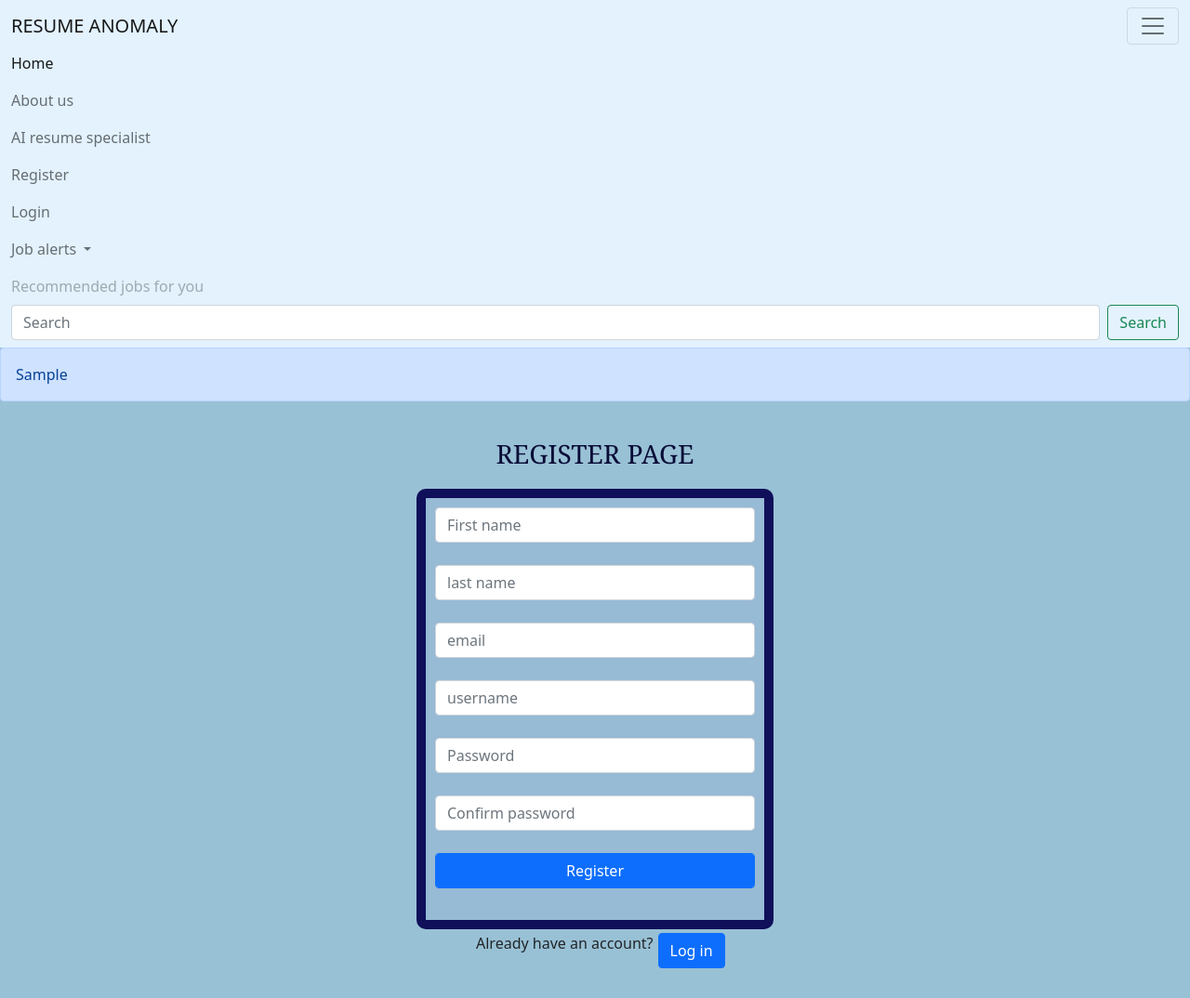
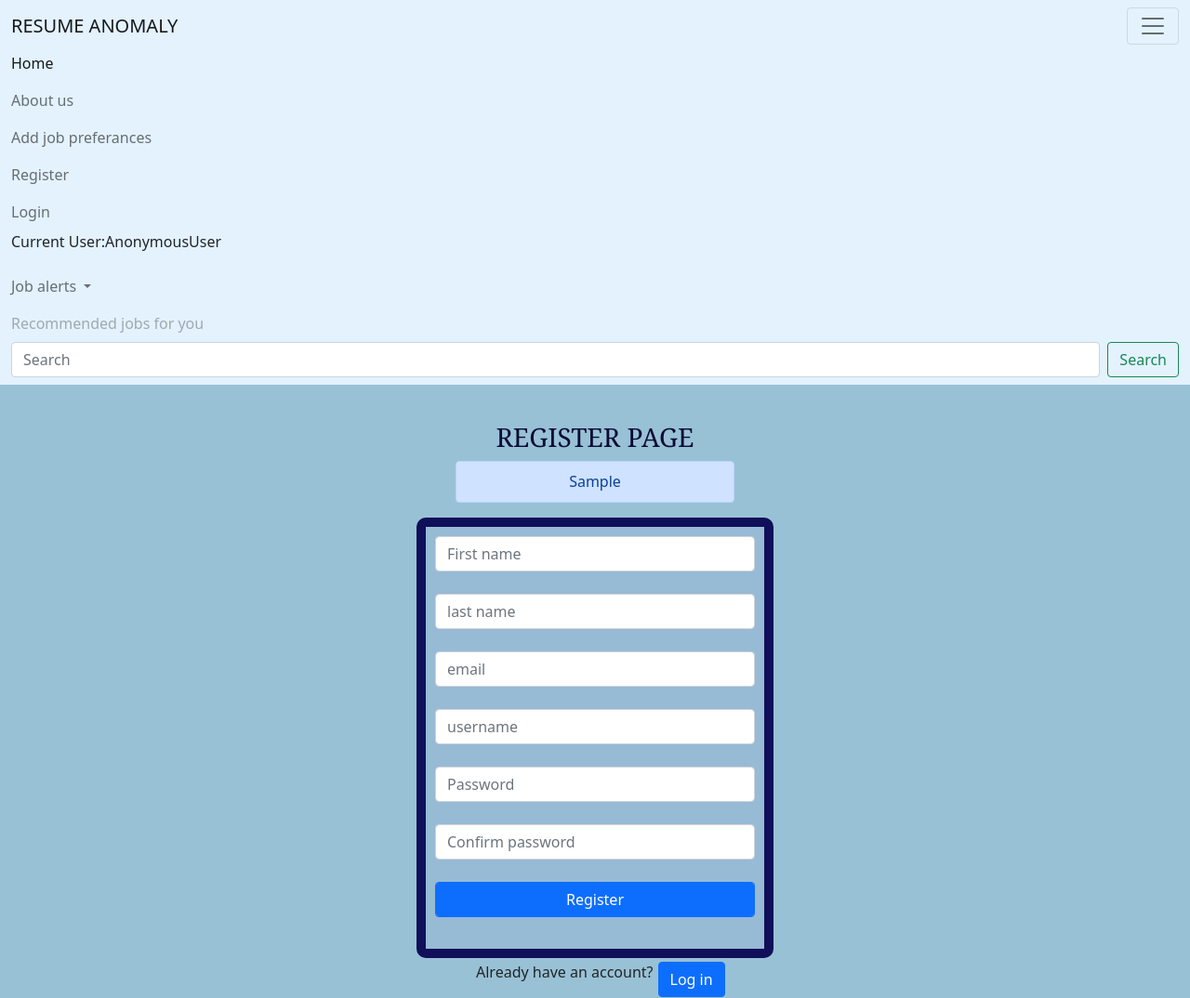
Before and after one commit to irene-codes/Applicant-Tracking-System, a Django app: template main/templates/register.html in a window 1280 px wide, after a click that opens the changed part. Shown: the whole page at 93% size. Before the commit the page ends 1042 px from the top, so only its background shows below. Run offline with Django 5.2, Linux system fonts and the light colour scheme; the template is opened without the code that fills it: most values are stand-ins (such as "Sample title", 1, 10 or a date in 2020).

Commit message:
started1

```diff
--- a/ats/settings.py
+++ b/ats/settings.py
@@ -38,6 +38,7 @@ INSTALLED_APPS = [
     'django.contrib.messages',
     'django.contrib.staticfiles',
     'main',
+    'django_countries',
 ]
 
 MIDDLEWARE = [
--- a/main/static/css/login.css
+++ b/main/static/css/login.css
@@ -39,3 +39,9 @@ body{
     margin-top: 40px;
 
 }
+
+.kl{
+    display: flex;
+    align-items: center;
+    justify-content: center;
+}
--- a/main/static/css/register.css
+++ b/main/static/css/register.css
@@ -1,7 +1,7 @@
 .fm{
     margin:0 auto; /*  so margin auto splits evenly the leftover space made by the width liek when u give give width a fixed value it will be liek 30% of its parent and by default it will start from left and so there will be space at right so when u us emargin auto it will take teh leftover space and distribute it evenly */
     width: 30%;
-    margin-top: 20px;
+
     border-radius: 10px;
     border-style: solid;
     border-width: 10px;
@@ -33,3 +33,18 @@ body{
     font-family: Cambria, Cochin, Georgia, Times, 'Times New Roman', serif;
     margin-top: 40px;
 }
+.fo{
+
+    width: 300px;
+    display: flex;
+    align-items: center;
+    justify-content: center;
+    height: 45px;
+    border-radius: 4px;
+}
+
+.kl{
+    display: flex;
+    align-items: center;
+    justify-content: center;
+}
--- a/main/templates/base.html
+++ b/main/templates/base.html
@@ -25,14 +25,24 @@
           <a class="nav-link" href="#">About us</a>
         </li>
          <li class="nav-item">
-          <a class="nav-link" href="#">AI resume specialist</a>
+          <a class="nav-link" href="/add/">Add job preferances</a>
         </li>
+      {% if user.is_authenticated %}
+          <li class="nav-item">
+            <a class="nav-link" href="/logout/">Logout</a>
+          </li>
+      {% else%}
+          <li class="nav-item">
+            <a class="nav-link" href="/register/">Register</a>
+          </li>
+          <li class="nav-item">
+            <a class="nav-link" href="/login/">Login</a>
+          </li>
+      {% endif %}
         <li class="nav-item">
-          <a class="nav-link" href="/register/">Register</a>
+            <p> Current User:{{request.user}} </p>
         </li>
-          <li class="nav-item">
-          <a class="nav-link" href="/login/">Login</a>
-        </li>
+
         <li class="nav-item dropdown">
           <a class="nav-link dropdown-toggle" href="#" id="navbarDropdown" role="button" data-bs-toggle="dropdown" aria-expanded="false">
             Job alerts
--- a/main/templates/register.html
+++ b/main/templates/register.html
@@ -6,12 +6,17 @@
 {% block style%}
   <link rel="stylesheet" href="{% static 'css/register.css'%}">
 {% endblock %}
+
+<h3 class="j">REGISTER  PAGE</h3>
 {% if er %}
-   <div  class="alert alert-primary" role="alert">
-     {{er}}
-   </div>
+  <div class="kl">
+    <div  class="alert alert-primary fo" role="alert">
+      {{er}}
+    </div>
+  </div>
+
 {% endif %}
-<h3 class="j">REGISTER  PAGE</h3>
+
 <div class="u">
     <form class="fm"  action="/register/" method="POST">
         {% csrf_token %}
@@ -20,8 +25,8 @@
 
         <input  class="form-control"type="email" name="em" placeholder="email"><br>
         <input  class="form-control"type="text" name="uname" placeholder="username"><br>
-        <input class="form-control" type="text" name="psw1" placeholder="Password"><br>
-        <input class="form-control" type="text" name="psw2" placeholder="Confirm password"><br>
+        <input class="form-control" type="password" name="psw1" placeholder="Password"><br>
+        <input class="form-control" type="password" name="psw2" placeholder="Confirm password"><br>
         <input class="form-control btn-primary"  type="submit" value="Register" ><br>
 
    </form>
--- a/main/urls.py
+++ b/main/urls.py
@@ -2,9 +2,9 @@ from django.urls import path
 from main.views import *
 urlpatterns=[
    path('',homefn),
-
+   path('add/',addfn),
    path('jobs/',jobfn),
    path('register/',registerfn),
-   path('login/',loginfn)
-
+   path('login/',loginfn),
+   path('logout/',logoutfn)
 ]
```
Also changed, not shown: main/forms.py (added, +24 -0 lines), main/models.py (+46 -13 lines), main/static/css/addresume.css (added, +42 -0 lines), main/templates/addresume.html (added, +37 -0 lines), main/templates/login.html (+11 -7 lines), main/views.py (+25 -2 lines), db.sqlite3, main/migrations/0002_alter_resume_table.py (added), main/migrations/0003_rename_phoneno_resume_phone_remove_resume_cgpa_and_more.py (added), main/migrations/0004_alter_resume_dob_alter_resume_marital_status_and_more.py (added), main/migrations/0005_alter_resume_address.py (added), main/migrations/0006_resume_pin_code.py (added).
